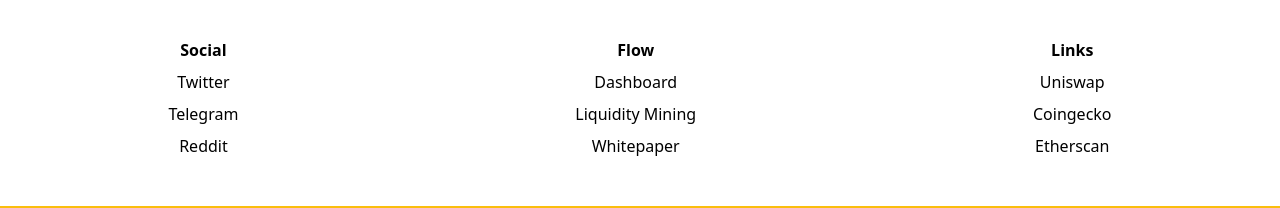
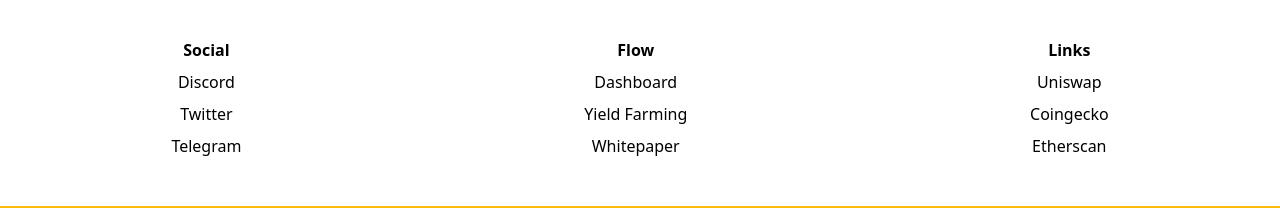
Before and after one commit to loogle18/flow-landing, a React (Create React App) app: page / in a window 1280 px wide. Shown: the part 2836-3044 px from the top of the page. Built offline with nearby package versions, Linux system fonts and the light colour scheme; no server answers.

Commit message:
Footer links

```diff
--- a/src/components/footer.tsx
+++ b/src/components/footer.tsx
@@ -11,14 +11,14 @@
 }
 
 let socialLinks = [
-  { href: '/#', name: 'Twitter' },
+  { href: 'https://discord.gg/NtYXK8x', name: 'Discord' },
+  { href: 'https://twitter.com/FlowProtocol', name: 'Twitter' },
   { href: 'https://t.me/flowprotocol', name: 'Telegram' },
-  { href: '/#', name: 'Reddit' },
 ];
 
 let flowLinks = [
   { href: 'https://app.flowprotocol.io/dashboard', name: 'Dashboard' },
-  { href: 'https://app.flowprotocol.io/liquidity', name: 'Liquidity Mining' },
+  { href: 'https://app.flowprotocol.io/yieldfarming', name: 'Yield Farming' },
   { href: 'https://flowprotocol.io/static/media/flow-protocol.df8f84c5.pdf', name: 'Whitepaper' },
 ];
 
```
